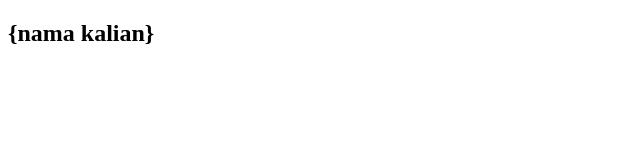
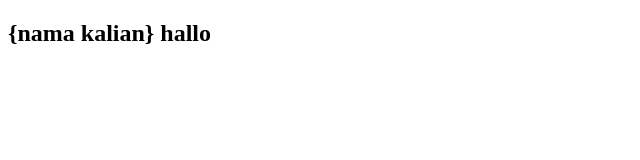
Before and after one commit to EricoHansKeitaro/sanur, a plain HTML site: page index.html in a window 1280 px wide. Shown: the full height of the page, 0-640 px from the left. Drawn offline with Linux system fonts and the light colour scheme.

Commit message:
Update index.html

```diff
--- a/index.html
+++ b/index.html
@@ -7,7 +7,7 @@
 </head>
 <body>
     <h2>
-        {nama kalian}
+        {nama kalian} hallo
     </h2>
 </body>
 </html>
```
